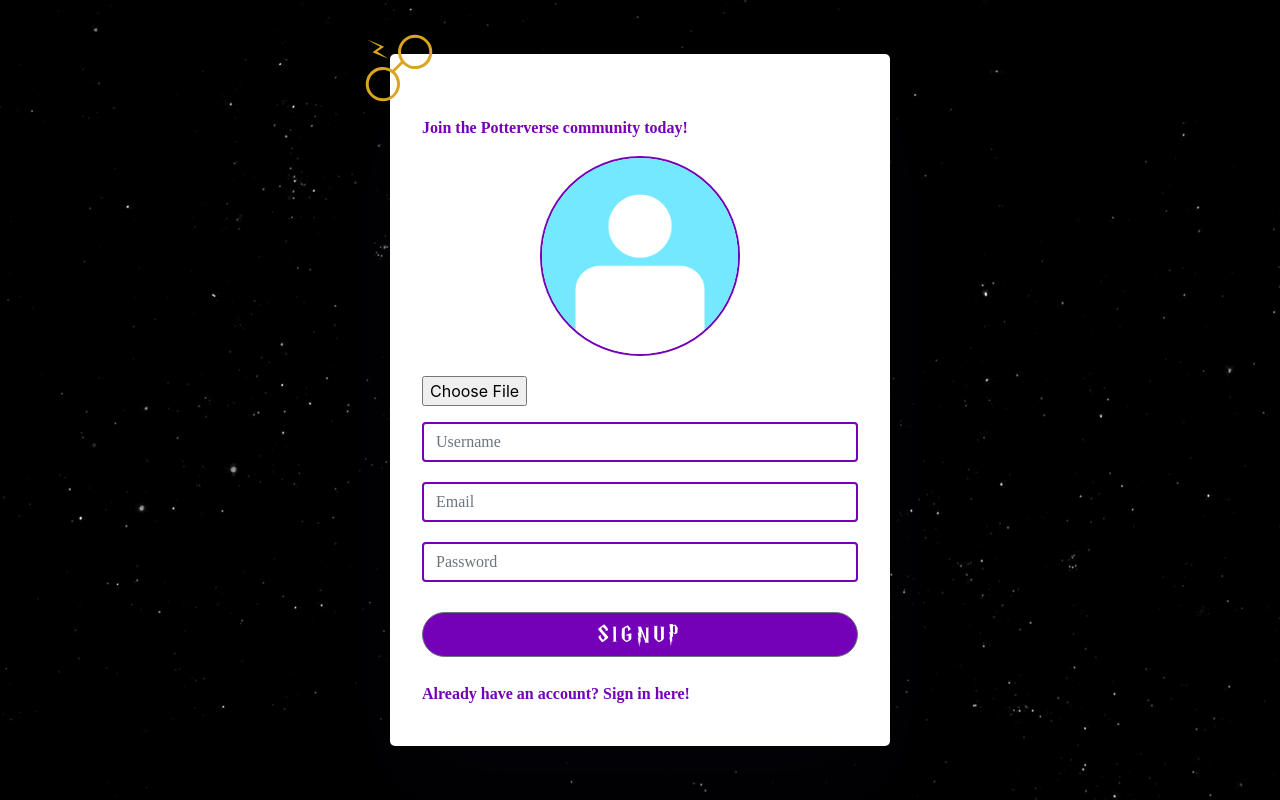
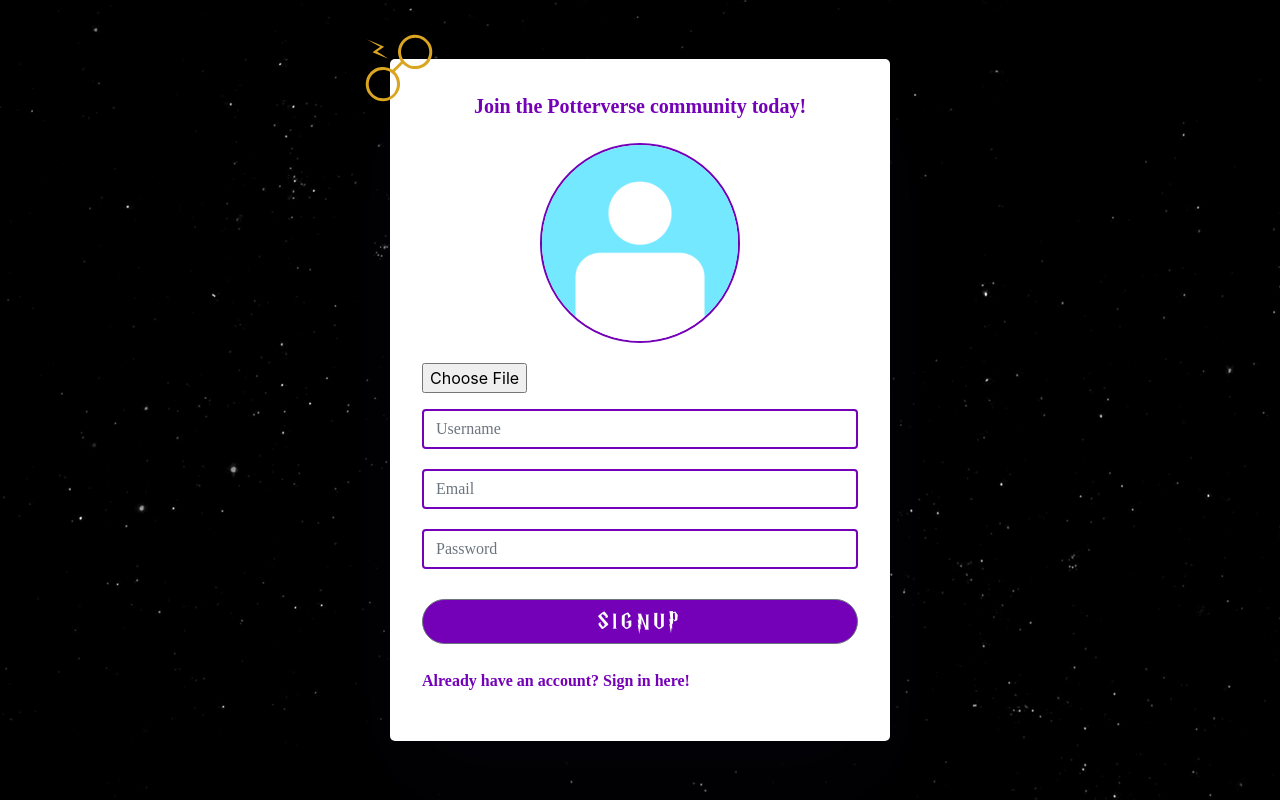
Before and after one commit to courtneydowns/potterverse-fan-site-client, a React (Create React App) app: page / in a window 1280 px wide. Both pictures are taken after a click on the element "Don't have an account? Join the Potterverse community!". Built offline with nearby package versions, Linux system fonts and the light colour scheme; the HTML template or start-up script is replaced by a standard one.

Commit message:
updated styling on signup and login

```diff
--- a/src/Components/auth/Signup.jsx
+++ b/src/Components/auth/Signup.jsx
@@ -84,18 +84,19 @@
           }}
         >
           <Form onSubmit={this.handleSubmit}>
+            <strong>
               <p
-              className="registerHere"
-              onClick={this.props.toggle}
                 style={{
                   color: "#7400B8",
-                fontWeight: "bold",
-                marginTop: "30px",
                   fontFamily: "Lumos",
+                  fontSize: "20px",
+                  textAlign: "center",
+                  marginBottom: "5%",
                 }}
               >
                 Join the Potterverse community today!
               </p>
+            </strong>
             <FormGroup>
               <SignupPicUpload
                 updatePhoto={this.updatePhoto}
@@ -169,7 +170,7 @@
               </Button>
             </div>
             <div>
-              <Label
+              <p
                 style={{
                   color: "#7400B8",
                   fontFamily: "Lumos",
@@ -180,7 +181,7 @@
                 onClick={this.props.toggle}
               >
                 Already have an account? Sign in here!
-              </Label>
+              </p>
             </div>
           </Form>
           {this.state.sessionToken && (
```
Lines whose indentation alone changed are shown as unchanged.
